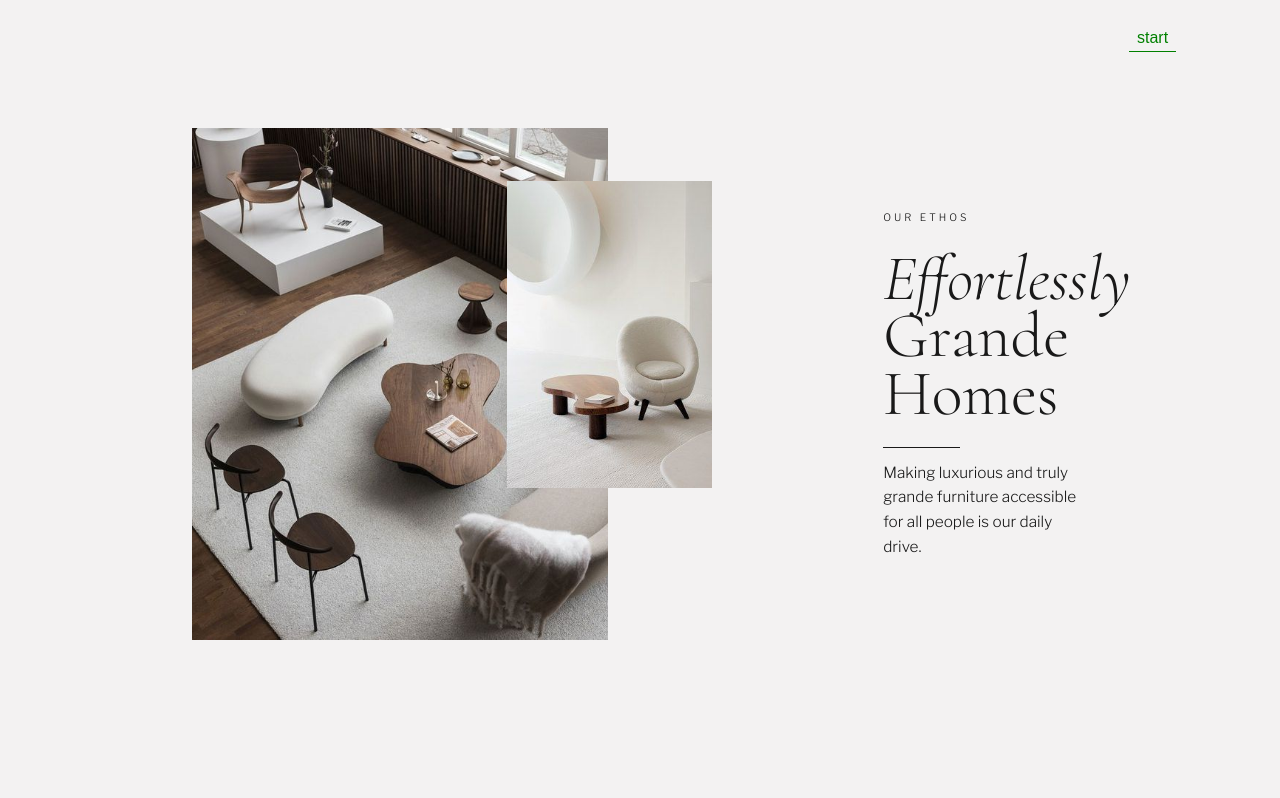
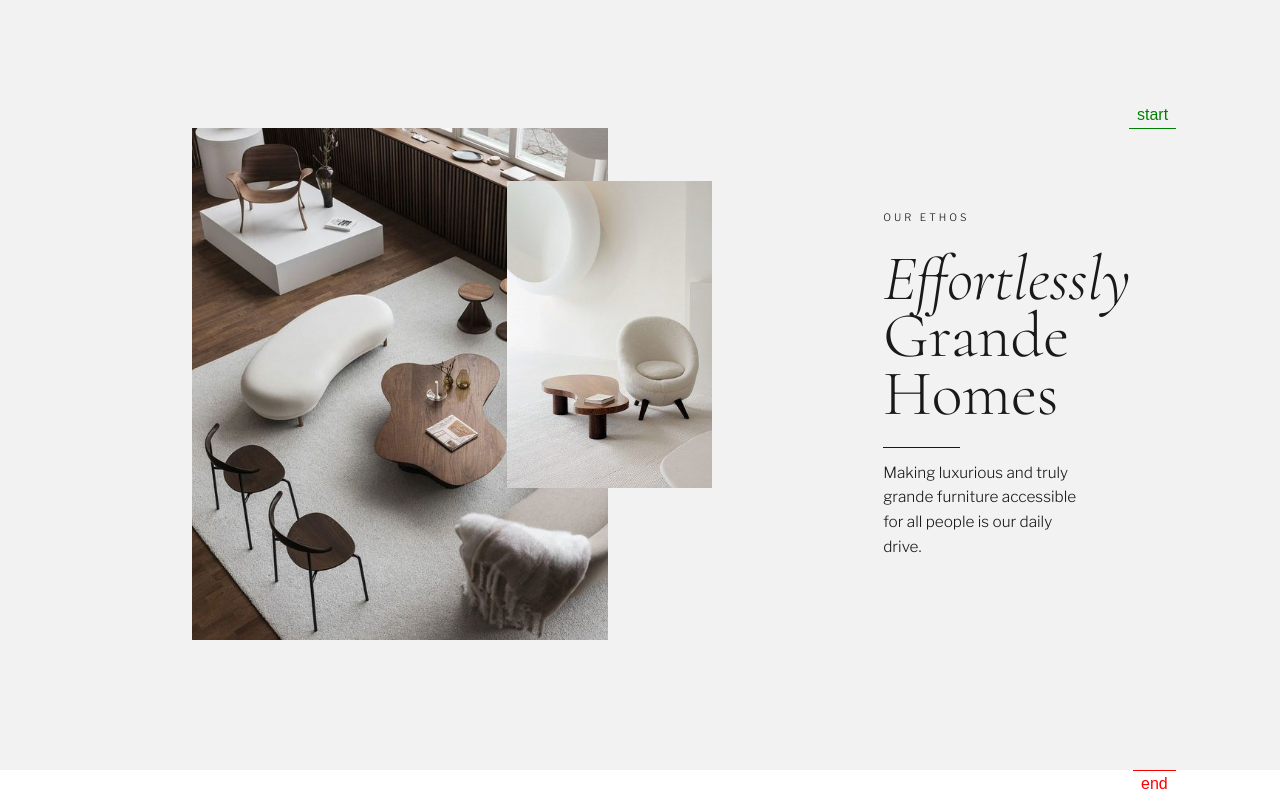
Before and after one commit to anagkazou/Celestial-app, a React (Create React App) app: page / in a window 1280 px wide. Shown: the part 3382-4180 px from the top of the page. Built offline with nearby package versions, Linux system fonts and the light colour scheme; no server answers.

Commit message:
reduce section paddings

```diff
--- a/src/js/animations.js
+++ b/src/js/animations.js
@@ -184,12 +184,12 @@ export function ScrollTriggerAnimations() {
   ethosSectionAnim.to(".img-2", {
     scrollTrigger: {
       trigger: ".section__ethos",
-      start: "-10% top",
+      start: "top top",
       toggleActions: "play none none reset",
       scrub: 1,
       markers: true,
     },
-    scale: 1.3,
+    scale: 1.4,
     ease: "linear",
   });
 
--- a/src/pages/homepage.scss
+++ b/src/pages/homepage.scss
@@ -9,7 +9,7 @@
 
   @include respond(tab-land) {
     min-height: 70vh;
-    padding: 30vw 0 20vw 0;
+    padding: 30vw 0 6vw 0;
   }
 
   @include respond(tab-port) {
@@ -152,7 +152,7 @@
 }
 
 .section__ethos {
-  padding-bottom: 20vw;
+  padding-bottom: 10vw;
 
   .ethos__content {
     display: flex;
```
